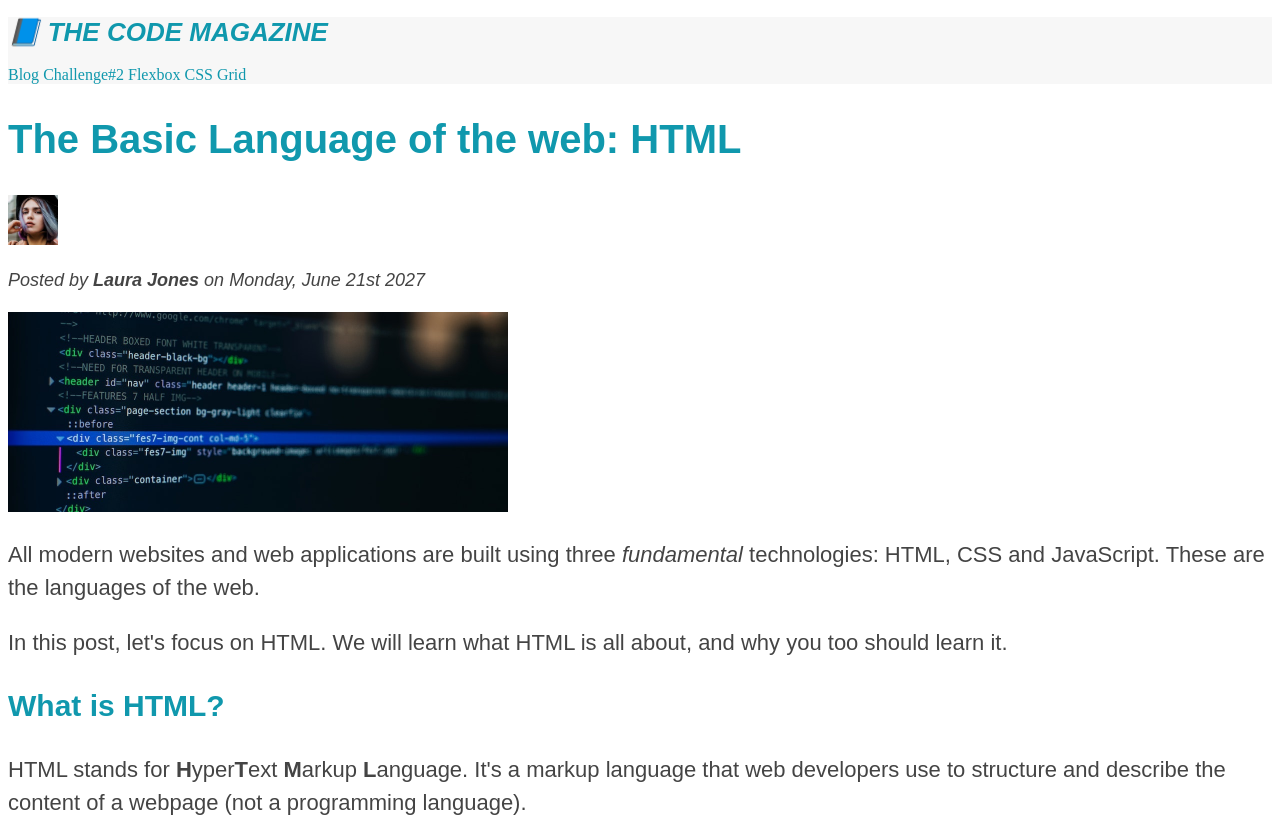
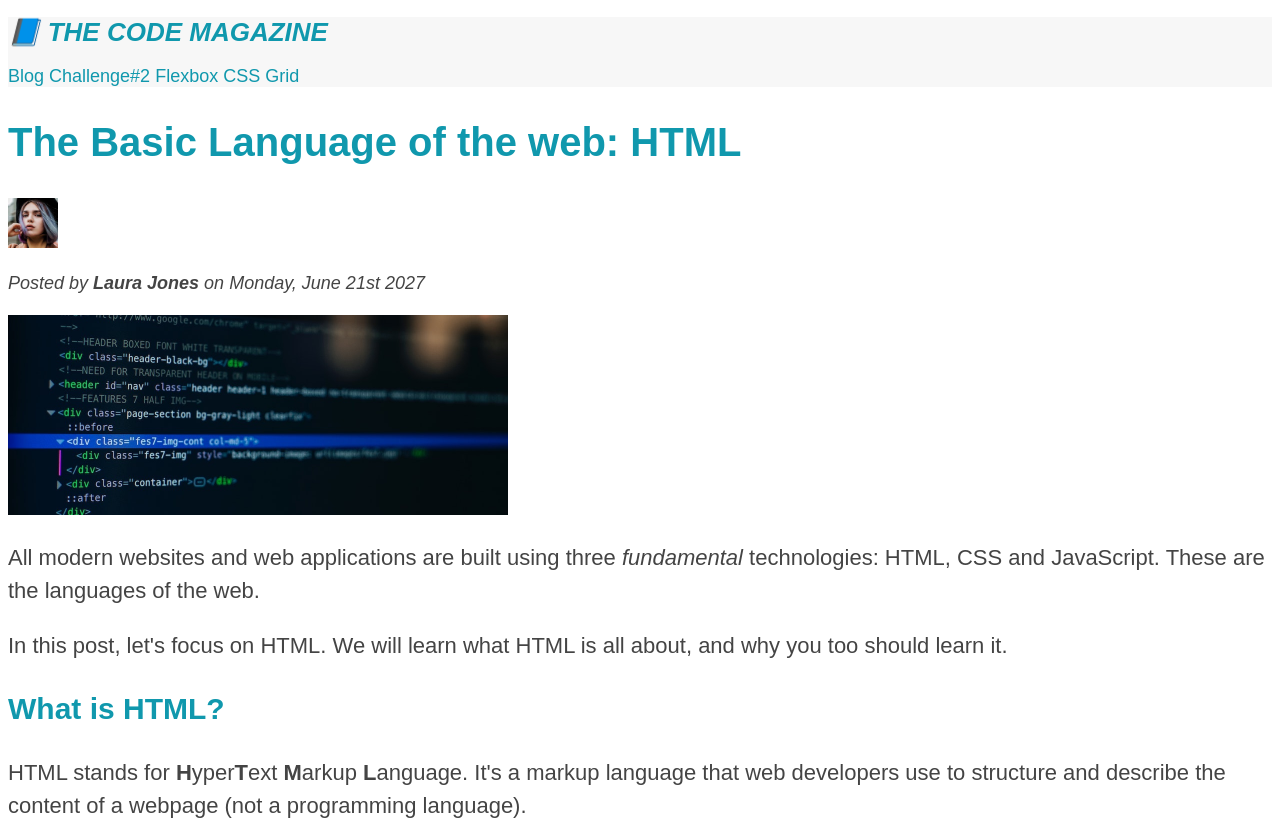
Before and after one commit to pedrorener/html-css-course, a plain HTML site: page 03-CSS-Fundamentals/index.html in a window 1280 px wide. Shown: the top 825 px of the page. Drawn offline with Linux system fonts and the light colour scheme.

Commit message:
Inheritance

```diff
--- a/03-CSS-Fundamentals/style.css
+++ b/03-CSS-Fundamentals/style.css
@@ -1,9 +1,8 @@
-h1,
-h2,
-h3,
-h4,
-p,
-li {
+/* * {
+  border: 10px solid red;
+} */
+
+body {
   font-family: sans-serif;
   color: #444;
 }
@@ -141,3 +140,12 @@ a:active {
 footer p {
   color: green !important;
 } */
+
+/* nav a:link,
+nav p {
+  font-size: 18px;
+} */
+
+nav {
+  font-size: 18px;
+}
```
Also changed, not shown: 03-CSS-Fundamentals/index.html (+1 -0 lines).
